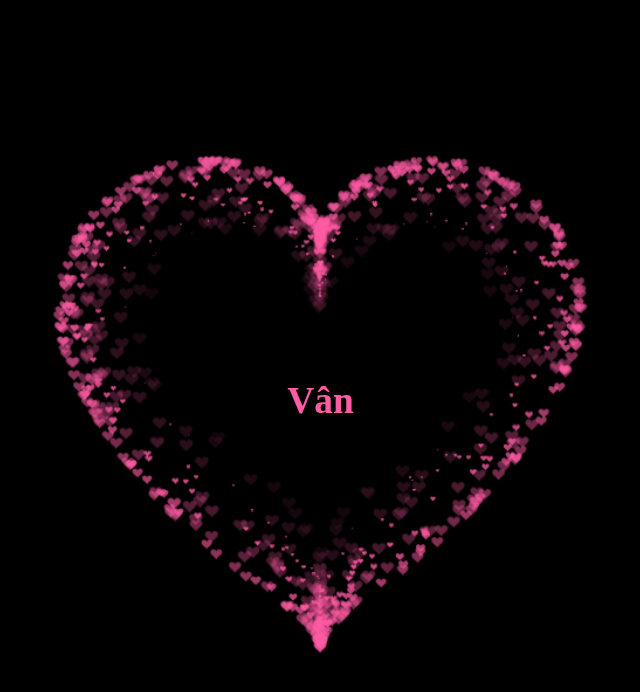
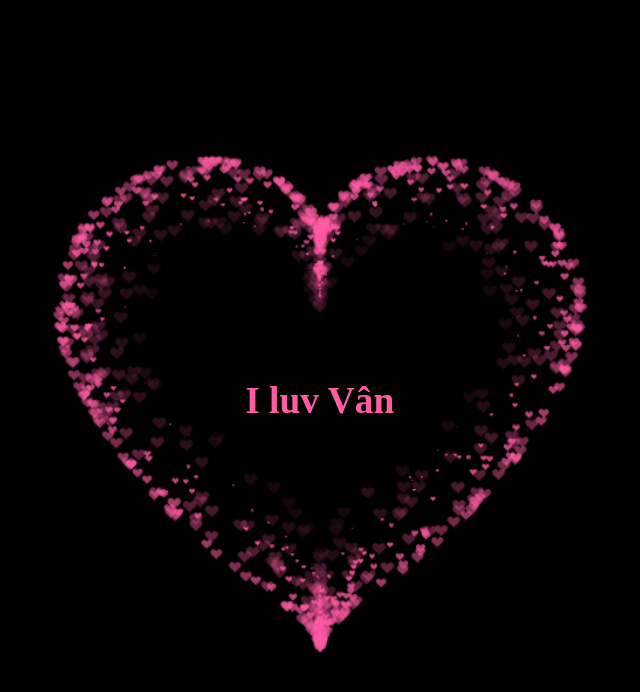
Before and after one commit to tuanpa-tpa/tym, a plain HTML site: page index.html in a window 1280 px wide. Shown: the whole page, without its empty margins (320-960 px from the left). Drawn offline with Linux system fonts and the light colour scheme.

Commit message:
Update index.html

```diff
--- a/index.html
+++ b/index.html
@@ -171,7 +171,7 @@
 
   </head>
 
-<h1> Vân </h1>
+<h1> I luv Vân </h1>
   <body>
 
 
```
